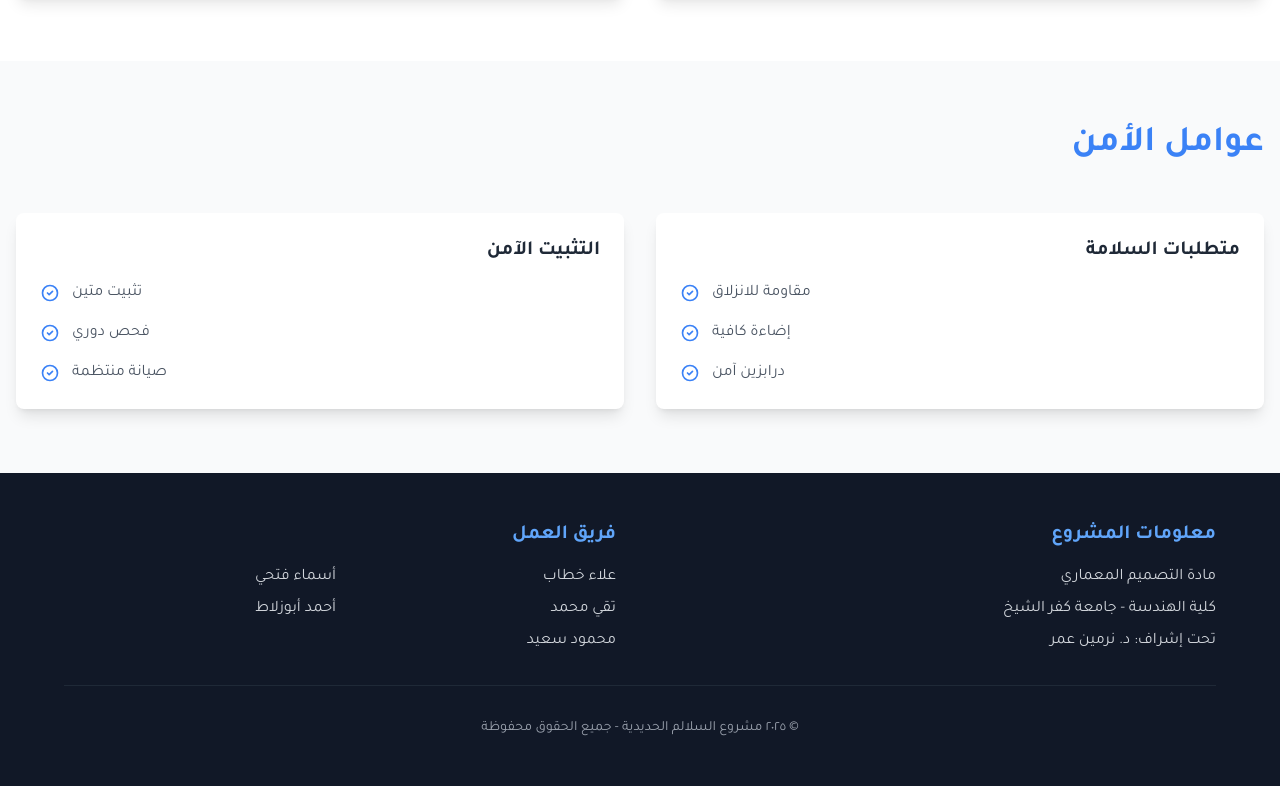
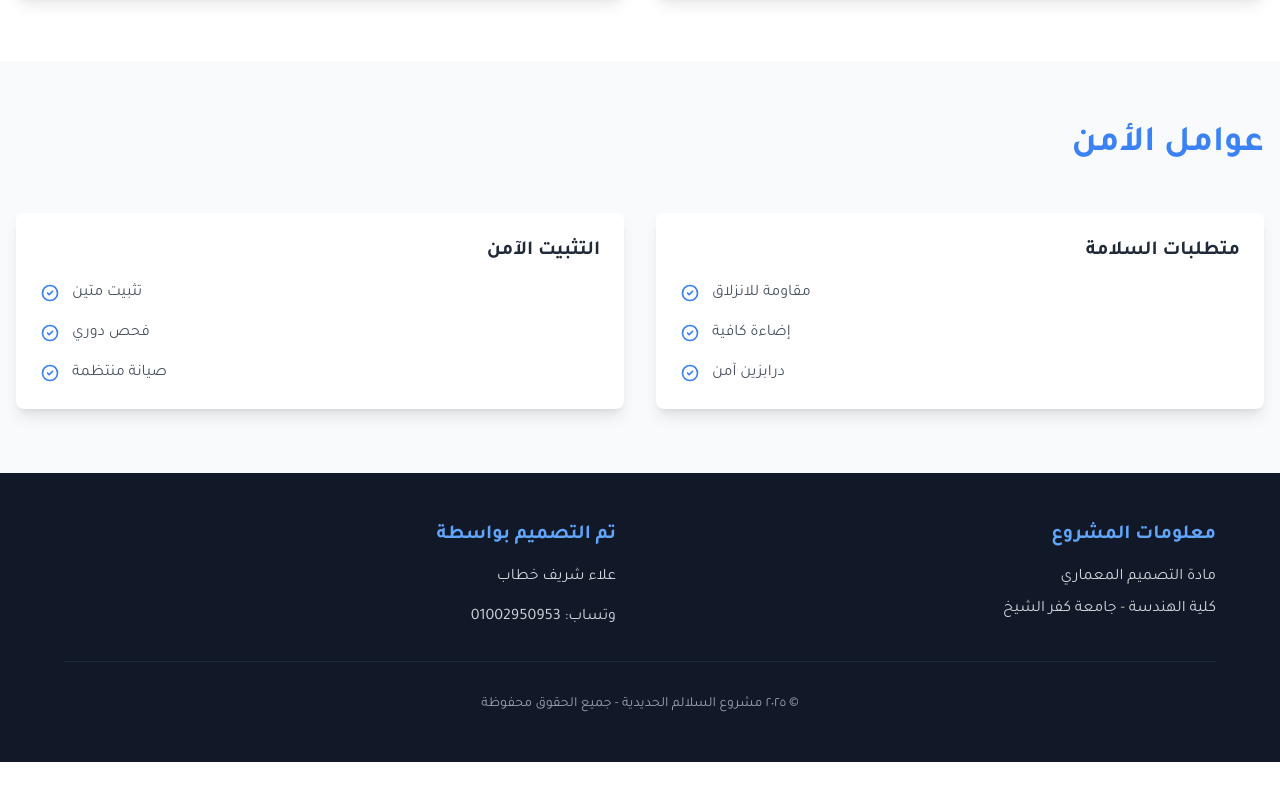
Before and after one commit to ahvvad/Architecture-Engineering, a plain HTML site: page index.html in a window 1280 px wide. Shown: the part 2752-3538 px from the top of the page. After the commit the page ends 3514 px from the top, so only its background shows below. Drawn offline with nearby package versions, Linux system fonts and the light colour scheme.

Commit message:
Fix some issue

```diff
--- a/index.html
+++ b/index.html
@@ -440,7 +440,7 @@
               </h3>
               <div class="aspect-w-16 aspect-h-9 mb-4">
                 <img
-                  src="assets/images/5.png"
+                  src="assets/images/.png"
                   alt="سلم مستقيم"
                   class="rounded-lg object-cover w-full h-48"
                 />
@@ -459,7 +459,7 @@
               </h3>
               <div class="aspect-w-16 aspect-h-9 mb-4">
                 <img
-                  src="assets/images/4.png"
+                  src="assets/images/5.png"
                   alt="سلم مستقيم نصفي"
                   class="rounded-lg object-cover w-full h-48"
                 />
@@ -497,7 +497,7 @@
               </h3>
               <div class="aspect-w-16 aspect-h-9 mb-4">
                 <img
-                  src="assets/images/6.png"
+                  src="assets/images/3.png"
                   alt="سلم لولبي"
                   class="rounded-lg object-cover w-full h-48"
                 />
@@ -809,19 +809,20 @@
             <div class="space-y-2 text-gray-300">
               <p>مادة التصميم المعماري</p>
               <p>كلية الهندسة - جامعة كفر الشيخ</p>
-              <p class="mt-4">تحت إشراف: د. نرمين عمر</p>
             </div>
           </div>
 
           <!-- Team -->
           <div class="text-right">
-            <h3 class="text-xl font-bold mb-4 text-blue-400">فريق العمل</h3>
+            <h3 class="text-xl font-bold mb-4 text-blue-400">
+              تم التصميم بواسطة
+            </h3>
             <div class="grid grid-cols-2 gap-2 text-gray-300">
-              <div>علاء خطاب</div>
-              <div>أسماء فتحي</div>
-              <div>تقي محمد</div>
-              <div>أحمد أبوزلاط</div>
-              <div>محمود سعيد</div>
+              <div>علاء شريف خطاب</div>
+              <div></div>
+              <div></div>
+              <div></div>
+              <div>وتساب: 01002950953</div>
             </div>
           </div>
         </div>
```
Also changed, not shown: assets/images/7.png (added).
